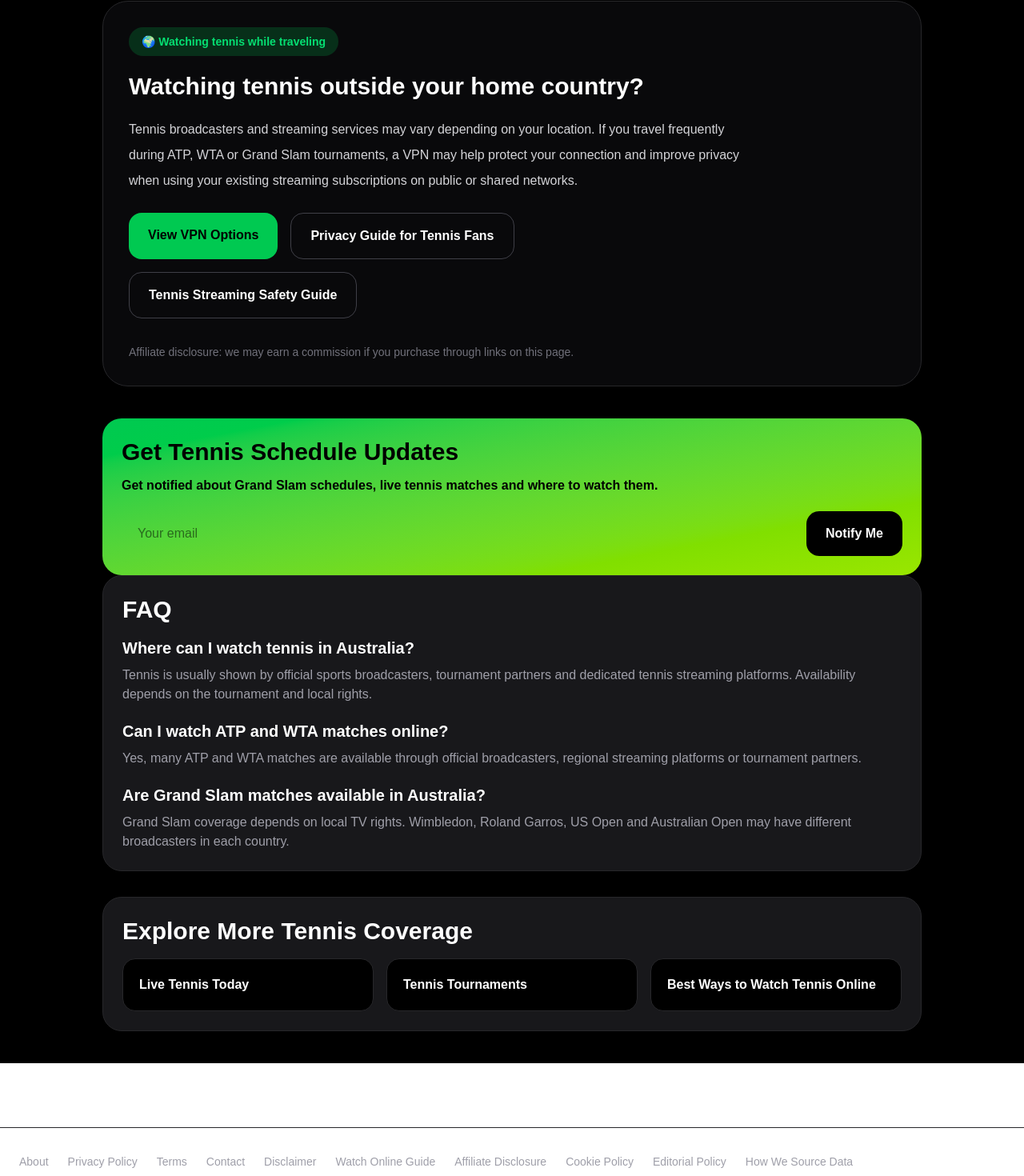
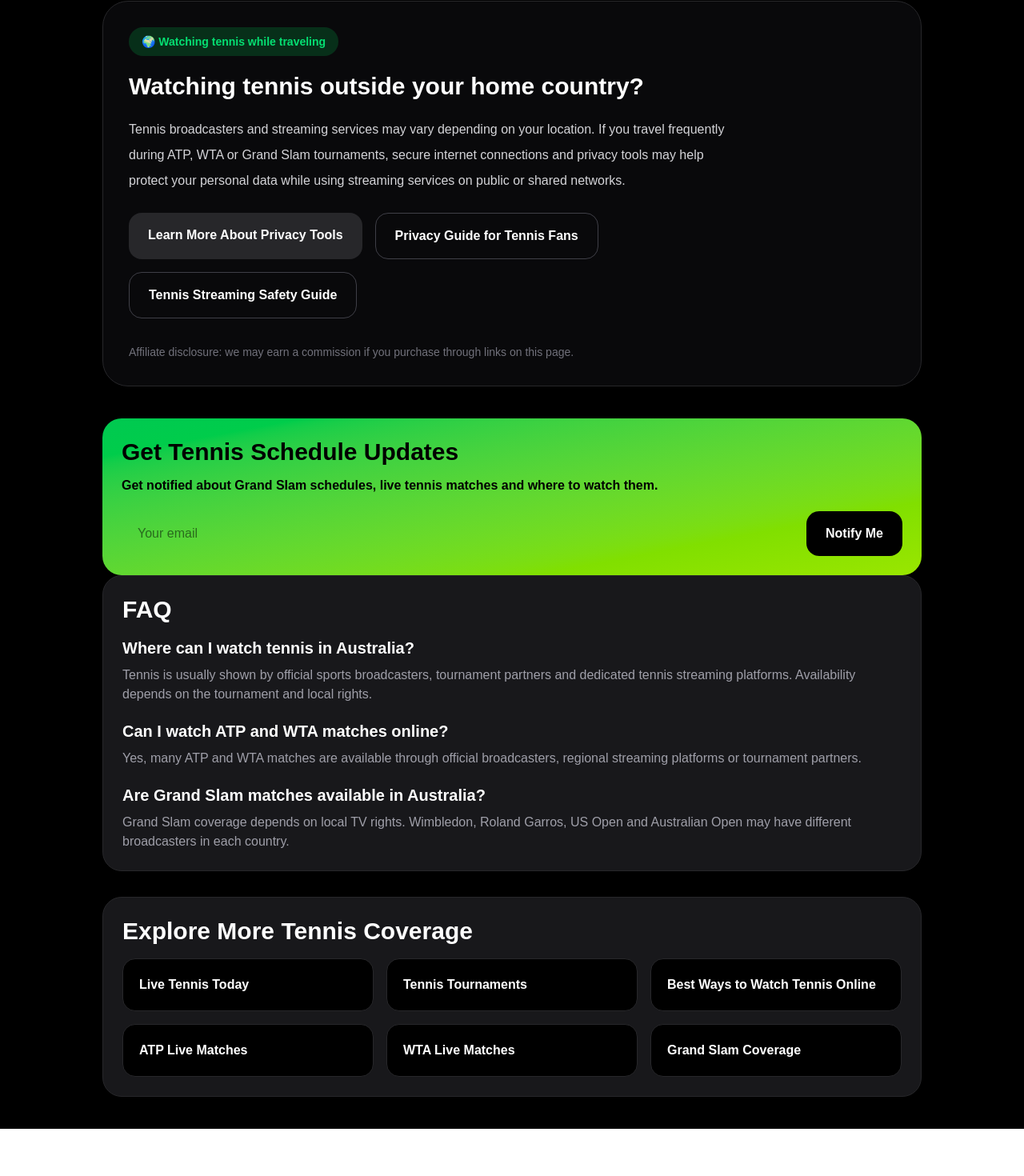
Before and after one commit to 8dqqd57hyh-rgb/watch-tennis-today, a Next.js app: page /watch-tennis-in/australia in a window 1280 px wide. Shown: the part 1565-3035 px from the top of the page at 80% size. Built offline with nearby package versions, Linux system fonts and the light colour scheme.

Commit message:
Add automated tennis email alerts

```diff
--- a/app/atp-live-today/page.tsx
+++ b/app/atp-live-today/page.tsx
@@ -188,9 +188,9 @@ export default async function AtpLiveTodayPage() {
         </p>
 
         <div className="mb-8 grid gap-4 md:grid-cols-3">
-          <a className="rounded-2xl bg-green-500 px-6 py-4 font-black text-black">Live Scores</a>
-          <a className="rounded-2xl border border-zinc-700 px-6 py-4 font-black">Schedule</a>
-          <a className="rounded-2xl border border-zinc-700 px-6 py-4 font-black">How to Watch</a>
+          <a href="/live-tennis" className="rounded-2xl bg-green-500 px-6 py-4 font-black text-black">Live Scores</a>
+<a href="/today" className="rounded-2xl border border-zinc-700 px-6 py-4 font-black">Schedule</a>
+<a href="/best-ways-to-watch-tennis-online" className="rounded-2xl border border-zinc-700 px-6 py-4 font-black">How to Watch</a>
         </div>
 
         {/* ATP-specific highlights */}
@@ -259,6 +259,13 @@ export default async function AtpLiveTodayPage() {
             <div className="bg-zinc-900 border border-zinc-800 rounded-3xl p-8">
               <h3 className="text-2xl font-black mb-3">No ATP matches live right now</h3>
 
+              <p className="mt-4 text-zinc-400 max-w-2xl mx-auto">
+  ATP schedules may change throughout the day depending on weather,
+  tournament delays and broadcaster updates. You can still explore
+  upcoming matches, Grand Slam coverage and player pages across
+  Watch Tennis Today.
+</p>
+
               <p className="text-zinc-400 leading-8">
                 Check upcoming ATP matches below or visit the full live tennis
                 schedule for ATP, WTA, Challenger and ITF matches.
@@ -308,6 +315,11 @@ export default async function AtpLiveTodayPage() {
           ) : (
             <div className="bg-zinc-900 border border-zinc-800 rounded-3xl p-8">
               <h3 className="text-2xl font-black mb-3">No upcoming ATP matches found</h3>
+
+              <p className="mt-4 text-zinc-400 max-w-2xl mx-auto">
+  Upcoming ATP schedules are updated regularly as tournaments confirm
+  match times and court assignments.
+</p>
 
               <p className="text-zinc-400 leading-8">
                 There may be no ATP matches available in the current schedule.
--- a/app/french-open-live/page.tsx
+++ b/app/french-open-live/page.tsx
@@ -5,6 +5,7 @@ export const metadata = {
   title: "French Open Live 2026 | Watch Roland Garros Matches Today",
   description:
     "Follow French Open live matches today. Find Roland Garros live streams, TV channels, schedules, scores and official ways to watch tennis online.",
+  alternates: { canonical: "https://watchtennistoday.com/french-open-live" },
 };
 
 export default async function FrenchOpenLivePage() {
@@ -64,6 +65,24 @@ export default async function FrenchOpenLivePage() {
             <br />
             Roland Garros Matches Today
           </h1>
+
+          <section className="mt-8 rounded-3xl border border-zinc-800 bg-zinc-950 p-6">
+  <h2 className="text-2xl font-black mb-4">
+    Why French Open coverage matters
+  </h2>
+
+  <p className="text-zinc-300 leading-8 mb-4">
+    The French Open, also known as Roland Garros, is the biggest clay-court
+    tennis tournament of the season. Match schedules can change quickly because
+    of weather, long five-set matches and court availability.
+  </p>
+
+  <p className="text-zinc-400 leading-8">
+    Watch Tennis Today tracks French Open viewing information, official
+    broadcaster options, match timing and tournament context to help fans follow
+    the event through legal and reliable sources.
+  </p>
+</section>
 
           <p className="max-w-3xl text-lg leading-8 text-zinc-300 mb-8">
             Follow French Open live matches, Roland Garros schedules, TV
@@ -153,12 +172,12 @@ export default async function FrenchOpenLivePage() {
 
         <section className="mb-12 grid grid-cols-1 md:grid-cols-3 gap-5">
           {[
-            ["French Open Live Stream", "/french-open-live-stream"],
+  ["French Open Streaming Guide", "/where-to-watch-french-open"],
             ["French Open Today", "/french-open-today"],
             ["French Open Order of Play", "/french-open-order-of-play"],
             ["French Open Results", "/french-open-results"],
             ["French Open Draw", "/french-open-draw"],
-            ["Streaming Countries", "/french-open-streaming-countries"],
+            ["Where to Watch French Open", "/where-to-watch-french-open"],
           ].map(([title, href]) => (
             <a
               key={href}
@@ -177,9 +196,9 @@ export default async function FrenchOpenLivePage() {
         </section>
 
         <VpnPromo
-          title="Watching French Open while traveling?"
-          text="Some French Open streams are geo-restricted. A VPN can help you safely access your streaming subscriptions while abroad."
-        />
+  title="Watching French Open while traveling?"
+  text="Streaming availability can vary by country and broadcaster rights. If you are traveling, privacy tools can help protect your connection when using public or shared Wi-Fi."
+/>
 
         <script
           type="application/ld+json"
--- a/app/watch-tennis-in/[country]/page.tsx
+++ b/app/watch-tennis-in/[country]/page.tsx
@@ -334,8 +334,9 @@ export default async function CountryPage({
     <p className="text-zinc-300 leading-8 mb-6">
   Tennis broadcasters and streaming services may vary depending on your
   location. If you travel frequently during ATP, WTA or Grand Slam
-  tournaments, a VPN may help protect your connection and improve privacy when using
-your existing streaming subscriptions on public or shared networks.
+tournaments, secure internet connections and privacy tools may help
+protect your personal data while using streaming services on public
+or shared networks.
 </p>
 
     <div className="flex flex-wrap gap-4 mb-8">
@@ -343,9 +344,9 @@ your existing streaming subscriptions on public or shared networks.
         href={affiliateLinks.nordvpn}
         target="_blank"
         rel="nofollow sponsored noopener noreferrer"
-        className="inline-block rounded-2xl bg-green-500 px-6 py-4 font-black text-black hover:bg-green-400 transition-all"
+        className="inline-block rounded-2xl bg-zinc-800 px-6 py-4 font-black text-white hover:bg-zinc-700 transition-all"
       >
-        View VPN Options
+        Learn More About Privacy Tools
       </a>
 
       <a
@@ -438,6 +439,26 @@ your existing streaming subscriptions on public or shared networks.
     >
       Best Ways to Watch Tennis Online
     </a>
+    <a
+  href="/atp-live-today"
+  className="bg-black border border-zinc-800 rounded-2xl p-5 font-bold hover:border-green-500 transition-all"
+>
+  ATP Live Matches
+</a>
+
+<a
+  href="/wta-live-today"
+  className="bg-black border border-zinc-800 rounded-2xl p-5 font-bold hover:border-green-500 transition-all"
+>
+  WTA Live Matches
+</a>
+
+<a
+  href="/grand-slam-live"
+  className="bg-black border border-zinc-800 rounded-2xl p-5 font-bold hover:border-green-500 transition-all"
+>
+  Grand Slam Coverage
+</a>
   </div>
 </section>
       </div>
--- a/app/watch/[slug]/page.tsx
+++ b/app/watch/[slug]/page.tsx
@@ -501,6 +501,9 @@ availability and live tennis updates for {matchTitle}.
       timeStyle: "short",
     })}
   </p>
+  <p className="text-zinc-500 text-sm">
+  Match information is updated using official tournament and tennis schedule data sources.
+</p>
 </div>
 
           <div className="grid grid-cols-1 md:grid-cols-3 gap-6 mb-10">
@@ -537,7 +540,7 @@ availability and live tennis updates for {matchTitle}.
                     href={provider.url}
                     target="_blank"
                     rel="nofollow sponsored noopener noreferrer"
-                    className="block bg-green-500 text-black rounded-2xl px-5 py-4 font-black hover:bg-green-400 transition-all"
+                   className="block bg-zinc-800 border border-zinc-700 text-white rounded-2xl px-5 py-4 font-black hover:border-green-500 hover:text-green-400 transition-all"
                   >
                     {provider.name}
                     {provider.note ? (
@@ -574,10 +577,13 @@ availability and live tennis updates for {matchTitle}.
     href={affiliateLinks.nordvpn}
     target="_blank"
     rel="nofollow sponsored noopener noreferrer"
-    className="inline-flex rounded-2xl bg-green-500 px-6 py-4 font-black text-black hover:bg-green-400 transition-all"
+    className="inline-flex rounded-2xl bg-zinc-800 px-6 py-4 font-black text-white hover:bg-zinc-700 transition-all"
   >
-    Protect Your Connection with NordVPN
+    Learn About Streaming Privacy
   </a>
+  <p className="mt-4 text-xs text-zinc-500">
+  Some links on Watch Tennis Today may be affiliate links.
+</p>
 </section>
 
 
@@ -618,6 +624,9 @@ availability and live tennis updates for {matchTitle}.
               Get notified before {matchTitle} starts, including live stream
               updates and tennis schedule alerts.
             </p>
+            <p className="text-zinc-500 text-sm mb-6">
+  Email alerts are optional and can be unsubscribed from at any time.
+</p>
 
             <form
               action="https://formspree.io/f/xeenwwbk"
@@ -804,6 +813,26 @@ availability and live tennis updates for {matchTitle}.
               >
                 Best Ways to Watch Tennis Online
               </a>
+              <a
+  href="/atp-live-today"
+  className="bg-zinc-800 rounded-2xl p-5 font-bold hover:bg-zinc-700"
+>
+  ATP Live Matches
+</a>
+
+<a
+  href="/wta-live-today"
+  className="bg-zinc-800 rounded-2xl p-5 font-bold hover:bg-zinc-700"
+>
+  WTA Live Matches
+</a>
+
+<a
+  href="/grand-slam-live"
+  className="bg-zinc-800 rounded-2xl p-5 font-bold hover:bg-zinc-700"
+>
+  Grand Slam Coverage
+</a>
             </div>
           </section>
         </article>
--- a/app/wta-live-today/page.tsx
+++ b/app/wta-live-today/page.tsx
@@ -133,9 +133,9 @@ export default async function WtaLiveTodayPage() {
         </p>
 
         <div className="mb-8 grid gap-4 md:grid-cols-3">
-          <a className="rounded-2xl bg-green-500 px-6 py-4 font-black text-black">Live Scores</a>
-          <a className="rounded-2xl border border-zinc-700 px-6 py-4 font-black">Schedule</a>
-          <a className="rounded-2xl border border-zinc-700 px-6 py-4 font-black">How to Watch</a>
+         <a href="/live-tennis" className="rounded-2xl bg-green-500 px-6 py-4 font-black text-black">Live Scores</a>
+<a href="/today" className="rounded-2xl border border-zinc-700 px-6 py-4 font-black">Schedule</a>
+<a href="/best-ways-to-watch-tennis-online" className="rounded-2xl border border-zinc-700 px-6 py-4 font-black">How to Watch</a>
         </div>
 
         {/* WTA-specific highlights */}
@@ -206,6 +206,13 @@ export default async function WtaLiveTodayPage() {
                 No WTA matches live right now
               </h3>
 
+              <p className="mt-4 text-zinc-400 max-w-2xl mx-auto">
+  WTA schedules may change throughout the day depending on weather,
+  tournament delays and broadcaster updates. You can still explore
+  upcoming matches, Grand Slam coverage and player pages across
+  Watch Tennis Today.
+</p>
+
               <p className="text-zinc-400 leading-8">
                 Check upcoming WTA matches below or visit the full live tennis
                 schedule for ATP, WTA, Challenger and ITF matches.
@@ -261,6 +268,11 @@ export default async function WtaLiveTodayPage() {
               <h3 className="text-2xl font-black mb-3">
                 No upcoming WTA matches found
               </h3>
+
+              <p className="mt-4 text-zinc-400 max-w-2xl mx-auto">
+  Upcoming WTA schedules are updated regularly as tournaments confirm
+  match times and court assignments.
+</p>
 
               <p className="text-zinc-400 leading-8">
                 There may be no WTA matches available in the current schedule.
```
